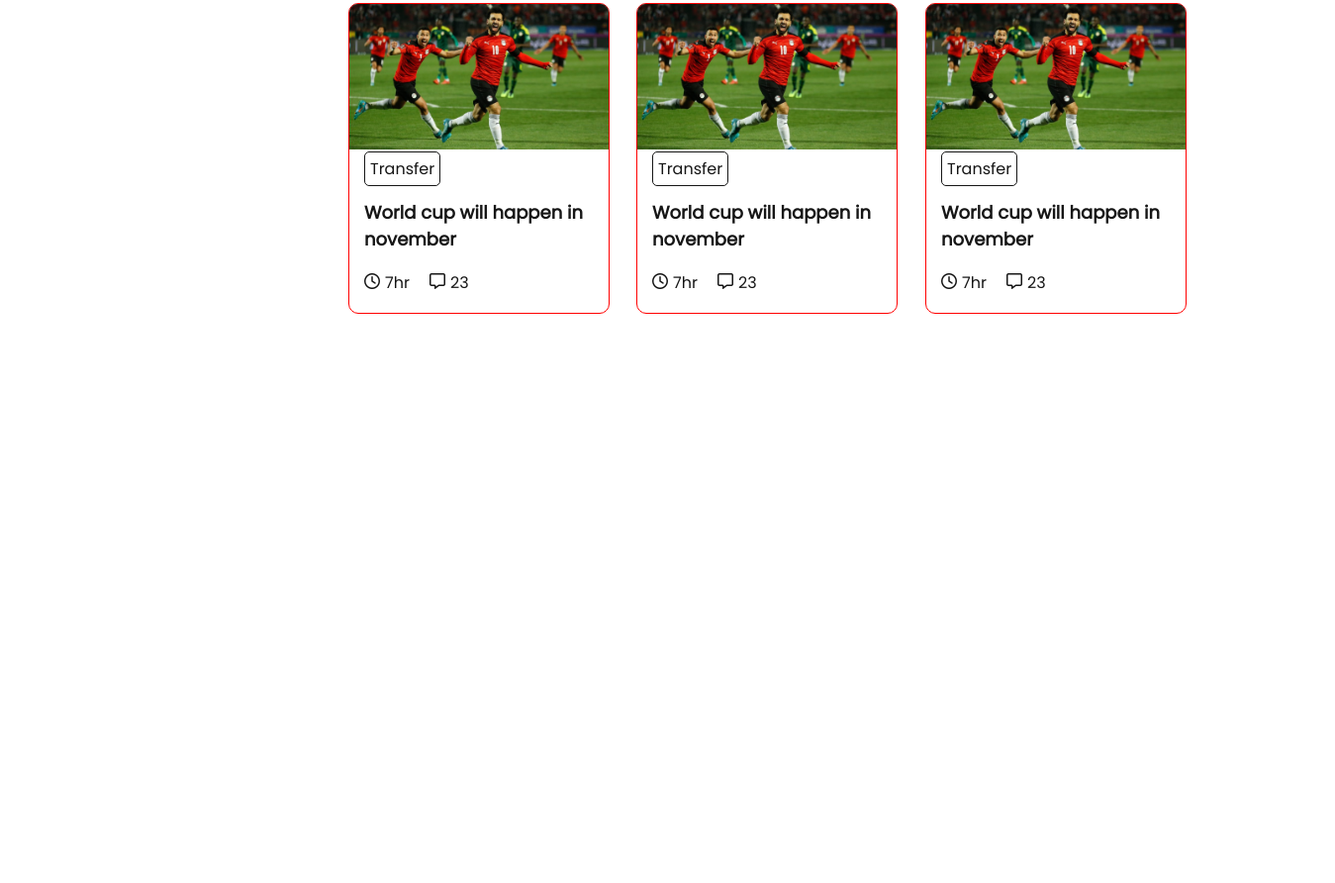
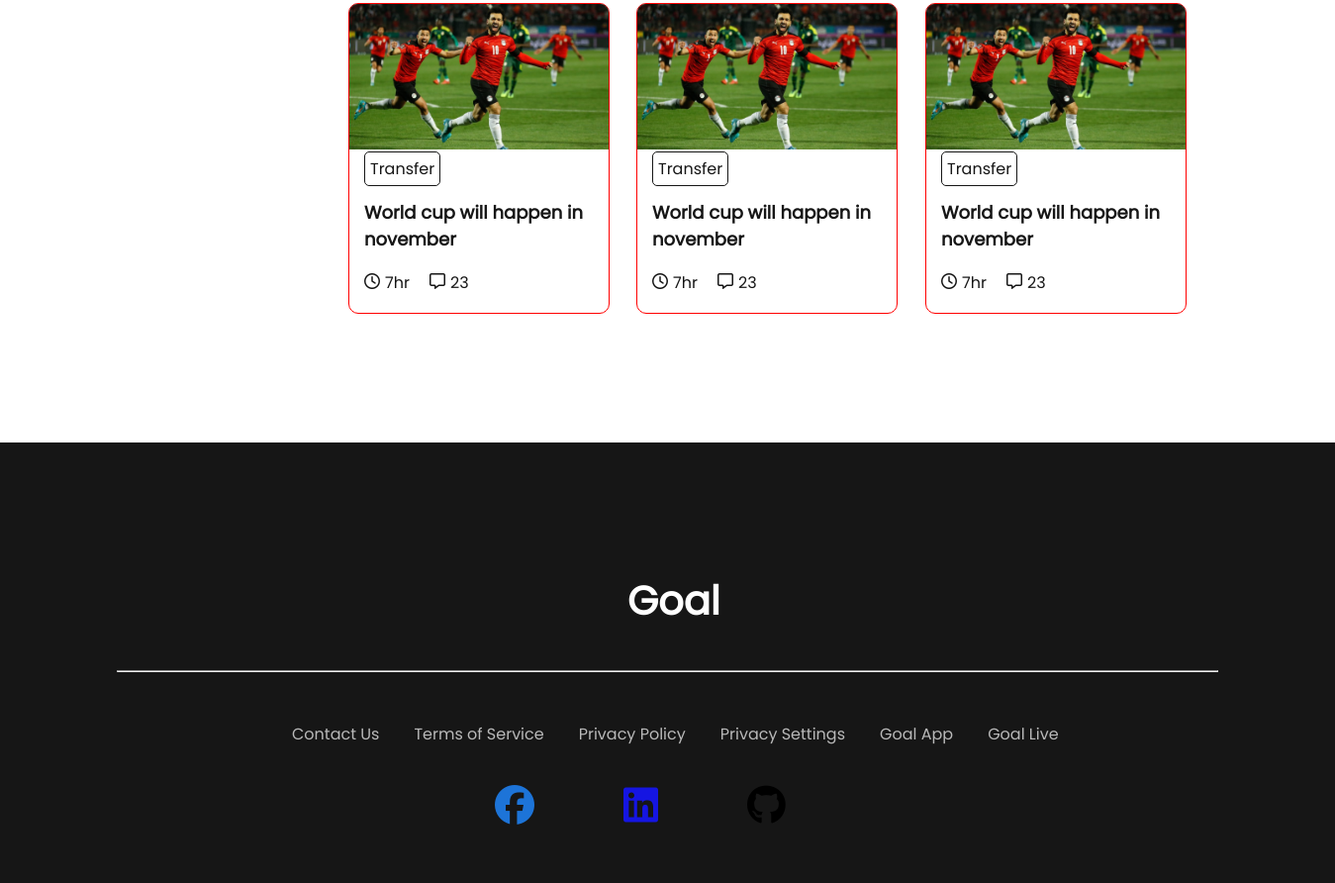
Before and after one commit to MDAFFAN7/world-cup-upcoming-matches, a plain HTML site: page index.html in a window 1280 px wide. Shown: the part 1136-2028 px from the top of the page at 99% size, 1349 px wide, since content can reach past the window. Before the commit the page ends 1453 px from the top, so only its background shows below. Drawn offline with Linux system fonts and the light colour scheme.

Commit message:
first commit

```diff
--- a/index.html
+++ b/index.html
@@ -169,5 +169,38 @@
       </article>
     </section>
     <!-- last part -->
+    <footer>
+      <h1>Goal</h1>
+      <hr />
+      <div class="all-last-link">
+        <div class="last-link-1"><a href="">Contact Us</a></div>
+        <div class="last-link-2"><a href="">Terms of Service</a></div>
+        <div class="last-link-3"><a href="">Privacy Policy</a></div>
+        <div class="last-link-4"><a href="">Privacy Settings</a></div>
+        <div class="last-link-5"><a href="">Goal App</a></div>
+        <div class="last-link-6"><a href="">Goal Live</a></div>
+      </div>
+      <div class="all-social-media">
+        <div class="facebook">
+          <a
+            target="_blank"
+            href="https://www.facebook.com/profile.php?id=100082251263342"
+            ><i class="fa-brands fa-facebook"></i
+          ></a>
+        </div>
+        <div class="linkedin">
+          <a
+            target="_blank"
+            href="https://www.linkedin.com/in/md-affan-024627244/"
+            ><i class="fa-brands fa-linkedin"></i
+          ></a>
+        </div>
+        <div class="github">
+          <a target="_blank" href="https://github.com/MDAFFAN7"
+            ><i class="fa-brands fa-github"></i
+          ></a>
+        </div>
+      </div>
+    </footer>
   </body>
 </html>
```
